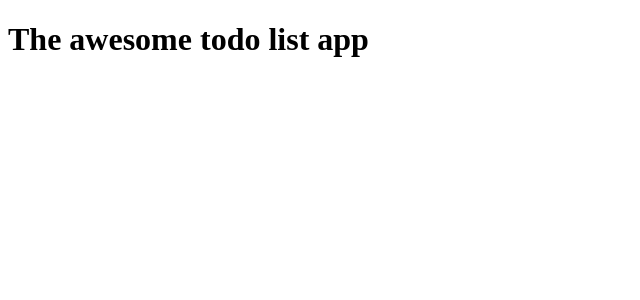
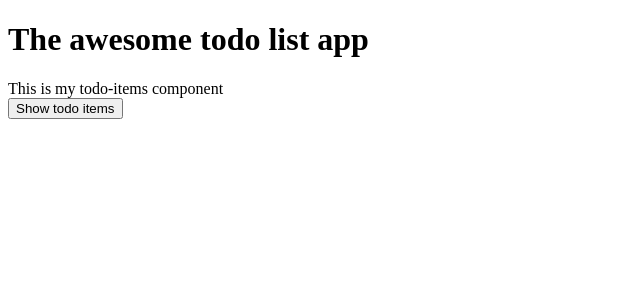
Before and after one commit to KristoferKerren/angular-todo-list, an Angular app: page / in a window 1280 px wide. Shown: the top 300 px of the page, without its empty margins (0-640 px from the left). Built offline with nearby package versions, Linux system fonts and the light colour scheme.

Commit message:
Todo items component

```diff
--- a/src/app.module.ts
+++ b/src/app.module.ts
@@ -2,11 +2,13 @@ import { NgModule } from "@angular/core";
 import { AppComponent } from "./app/app.component";
 import { BrowserModule } from "@angular/platform-browser";
 import { HeaderComponent } from "./components/header.component";
+import { TodoItemsComponent } from "./components/todo-items.component";
 
 @NgModule({
     declarations: [
       AppComponent,
-      HeaderComponent
+      HeaderComponent,
+      TodoItemsComponent
     ],
     imports: [
       BrowserModule
--- a/src/app/app.component.html
+++ b/src/app/app.component.html
@@ -1 +1,2 @@
 <app-header title="The awesome todo list app"></app-header>
+<app-todo-items></app-todo-items>
--- /dev/null
+++ b/src/components/todo-items.component.html
@@ -0,0 +1,9 @@
+This is my todo-items component
+
+<div>
+    <button (click)="toggleShowTodoItems()">{{showTodoItems ? 'Hide' : 'Show'}} todo items</button>
+</div>
+
+<ul *ngIf="showTodoItems">
+    <li *ngFor="let item of todoItems">{{item}}</li>
+</ul>
--- /dev/null
+++ b/src/components/todo-items.component.ts
@@ -0,0 +1,18 @@
+import { Component } from "@angular/core";
+
+
+@Component({
+    selector: 'app-todo-items',
+    templateUrl: './todo-items.component.html'
+})
+export class TodoItemsComponent {
+    showTodoItems: boolean = false;
+    todoItems: string[] = [
+        "Groceries", "Work", "Relax"
+    ]
+
+    toggleShowTodoItems() {
+        console.log(`showTodoItems is right now ${this.showTodoItems}`);
+        this.showTodoItems = !this.showTodoItems;
+    }
+}
```
